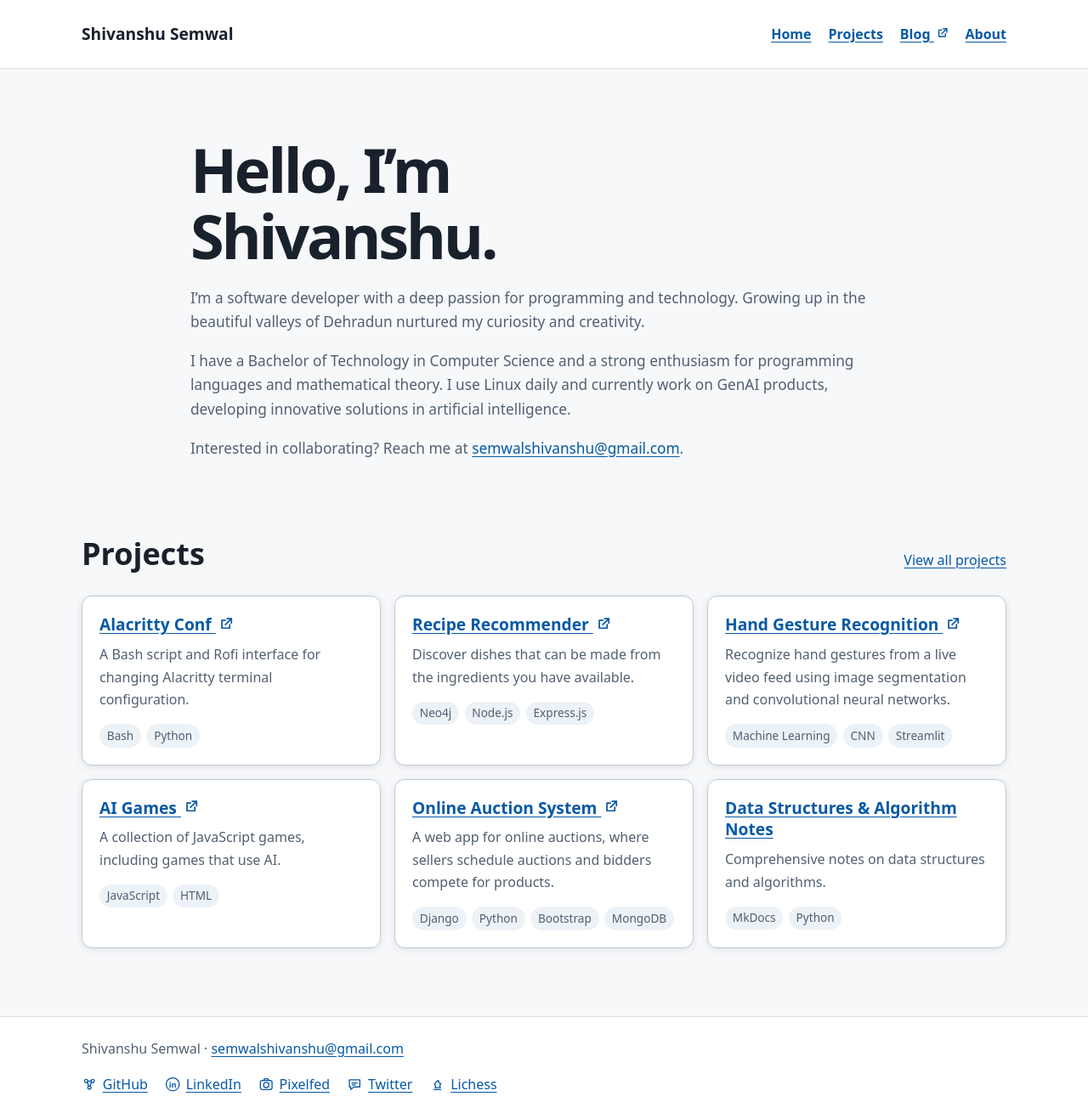
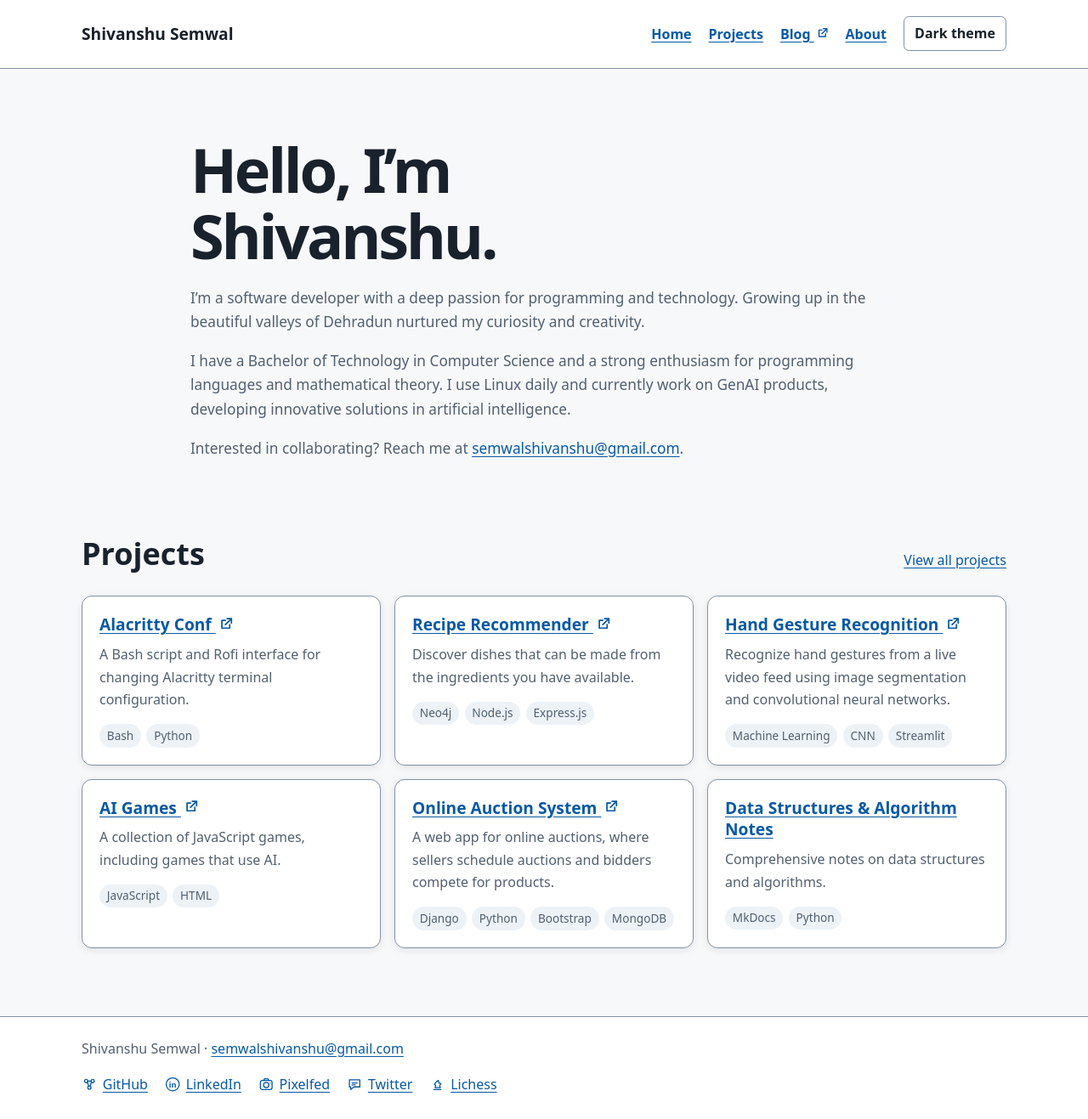
Before and after one commit to shivanshu-semwal/shivanshu-semwal.github.io, a Jekyll site: the page built from index.html, in a window 1280 px wide. Shown: the whole page at 85% size. Built offline with Jekyll 4.4.1, drawn with Linux system fonts in a browser that asks for light colours.

Commit message:
Add theme switcher and local Jekyll setup
Co-authored-by: Copilot App <223556219+Copilot@users.noreply.github.com>

```diff
--- /dev/null
+++ b/Gemfile
@@ -0,0 +1,5 @@
+source "https://rubygems.org"
+
+ruby "3.4.13"
+
+gem "github-pages", "= 233", group: :jekyll_plugins
--- a/_includes/head.html
+++ b/_includes/head.html
@@ -2,5 +2,71 @@
   <meta charset="utf-8">
   <meta name="viewport" content="width=device-width, initial-scale=1">
   {%- seo %}
+  <script>
+    (function () {
+      var storageKey = "theme";
+      var root = document.documentElement;
+      var preference;
+
+      try {
+        preference = window.localStorage.getItem(storageKey);
+      } catch (error) {
+        preference = null;
+      }
+
+      if (preference === "light" || preference === "dark") {
+        root.setAttribute("data-theme", preference);
+      }
+
+      function currentTheme() {
+        if (root.hasAttribute("data-theme")) {
+          return root.getAttribute("data-theme");
+        }
+        return window.matchMedia && window.matchMedia("(prefers-color-scheme: dark)").matches
+          ? "dark"
+          : "light";
+      }
+
+      function updateToggle(button) {
+        var isDark = currentTheme() === "dark";
+        button.setAttribute("aria-pressed", String(isDark));
+        button.hidden = false;
+      }
+
+      document.addEventListener("DOMContentLoaded", function () {
+        var button = document.querySelector("[data-theme-toggle]");
+        if (!button) {
+          return;
+        }
+
+        updateToggle(button);
+        button.addEventListener("click", function () {
+          var nextTheme = currentTheme() === "dark" ? "light" : "dark";
+          root.setAttribute("data-theme", nextTheme);
+          updateToggle(button);
+
+          try {
+            window.localStorage.setItem(storageKey, nextTheme);
+          } catch (error) {
+            // The current choice still applies for this page when storage is unavailable.
+          }
+        });
+
+        if (window.matchMedia) {
+          var colorScheme = window.matchMedia("(prefers-color-scheme: dark)");
+          var updateSystemTheme = function () {
+            if (!root.hasAttribute("data-theme")) {
+              updateToggle(button);
+            }
+          };
+          if (colorScheme.addEventListener) {
+            colorScheme.addEventListener("change", updateSystemTheme);
+          } else if (colorScheme.addListener) {
+            colorScheme.addListener(updateSystemTheme);
+          }
+        }
+      });
+    })();
+  </script>
   <link rel="stylesheet" href="{{ '/assets/css/style.css' | relative_url }}">
 </head>
--- a/_includes/header.html
+++ b/_includes/header.html
@@ -15,6 +15,11 @@
           </a>
         </li>
         <li><a href="{{ '/about/' | relative_url }}">About</a></li>
+        <li>
+          <button class="theme-toggle" type="button" data-theme-toggle aria-pressed="false" hidden>
+            Dark theme
+          </button>
+        </li>
       </ul>
     </nav>
   </div>
--- a/assets/css/style.scss
+++ b/assets/css/style.scss
@@ -7,12 +7,58 @@
   --color-text: #19212c;
   --color-muted: #526071;
   --color-accent: #0759a5;
-  --color-border: #d7dee7;
+  --color-border: #8192a5;
+  --color-focus: #d15c00;
+  --color-card-border: #8192a5;
+  --color-card-hover-border: #607587;
+  --color-tag-bg: #edf2f7;
+  --color-code-bg: #edf2f7;
+  --color-code-text: #19212c;
+  --color-shadow: rgba(25, 33, 44, 0.10);
+  --color-shadow-hover: rgba(25, 33, 44, 0.14);
   --content-width: 68rem;
   font-family: system-ui, -apple-system, BlinkMacSystemFont, "Segoe UI", sans-serif;
   line-height: 1.65;
   color: var(--color-text);
   background: var(--color-bg);
+}
+
+:root[data-theme="dark"] {
+  color-scheme: dark;
+  --color-bg: #111820;
+  --color-surface: #1b2632;
+  --color-text: #edf2f7;
+  --color-muted: #b6c2ce;
+  --color-accent: #8fc7ff;
+  --color-border: #607587;
+  --color-focus: #ffbf69;
+  --color-card-border: #607587;
+  --color-card-hover-border: #74899c;
+  --color-tag-bg: #293846;
+  --color-code-bg: #253340;
+  --color-code-text: #f0f5fa;
+  --color-shadow: rgba(0, 0, 0, 0.2);
+  --color-shadow-hover: rgba(0, 0, 0, 0.32);
+}
+
+@media (prefers-color-scheme: dark) {
+  :root:not([data-theme]) {
+    color-scheme: dark;
+    --color-bg: #111820;
+    --color-surface: #1b2632;
+    --color-text: #edf2f7;
+    --color-muted: #b6c2ce;
+    --color-accent: #8fc7ff;
+    --color-border: #607587;
+    --color-focus: #ffbf69;
+    --color-card-border: #607587;
+    --color-card-hover-border: #74899c;
+    --color-tag-bg: #293846;
+    --color-code-bg: #253340;
+    --color-code-text: #f0f5fa;
+    --color-shadow: rgba(0, 0, 0, 0.2);
+    --color-shadow-hover: rgba(0, 0, 0, 0.32);
+  }
 }
 
 * {
@@ -40,8 +86,8 @@ a:hover {
   text-decoration-thickness: 0.14em;
 }
 
-a:focus-visible {
-  outline: 3px solid #d15c00;
+:focus-visible {
+  outline: 3px solid var(--color-focus);
   outline-offset: 3px;
   border-radius: 2px;
 }
@@ -142,6 +188,28 @@ a:focus-visible {
   font-weight: 600;
 }
 
+.theme-toggle {
+  display: inline-flex;
+  align-items: center;
+  min-height: 2.5rem;
+  padding: 0.4rem 0.75rem;
+  color: var(--color-text);
+  background: var(--color-surface);
+  border: 1px solid var(--color-border);
+  border-radius: 0.4rem;
+  font: inherit;
+  font-weight: 600;
+  cursor: pointer;
+}
+
+.theme-toggle:hover {
+  background: var(--color-tag-bg);
+}
+
+.theme-toggle[hidden] {
+  display: none;
+}
+
 .page-content {
   flex: 1;
   padding-block: clamp(2.5rem, 7vw, 5rem);
@@ -196,14 +264,14 @@ a:focus-visible {
   min-width: 0;
   padding: 1.25rem;
   background: var(--color-surface);
-  border: 1px solid #bdc9d6;
+  border: 1px solid var(--color-card-border);
   border-radius: 0.75rem;
-  box-shadow: 0 2px 8px rgba(25, 33, 44, 0.10);
+  box-shadow: 0 2px 8px var(--color-shadow);
 }
 
 .project-card:hover {
-  border-color: #9cabbc;
-  box-shadow: 0 4px 12px rgba(25, 33, 44, 0.14);
+  border-color: var(--color-card-hover-border);
+  box-shadow: 0 4px 12px var(--color-shadow-hover);
 }
 
 .project-card h3 {
@@ -229,7 +297,7 @@ a:focus-visible {
 .project-stack li {
   padding: 0.15rem 0.55rem;
   color: var(--color-muted);
-  background: #edf2f7;
+  background: var(--color-tag-bg);
   border-radius: 999px;
   font-size: 0.85rem;
 }
@@ -295,6 +363,24 @@ td {
 pre {
   max-width: 100%;
   overflow-x: auto;
+  padding: 1rem;
+  color: var(--color-code-text);
+  background: var(--color-code-bg);
+  border: 1px solid var(--color-border);
+  border-radius: 0.5rem;
+}
+
+code {
+  padding: 0.1em 0.3em;
+  color: var(--color-code-text);
+  background: var(--color-code-bg);
+  border-radius: 0.25rem;
+}
+
+pre code {
+  padding: 0;
+  color: inherit;
+  background: transparent;
 }
 
 @media (max-width: 40rem) {
--- /dev/null
+++ b/mise.toml
@@ -0,0 +1,2 @@
+[tools]
+ruby = "3.4.13"
```
Also changed, not shown: Gemfile.lock (added).
